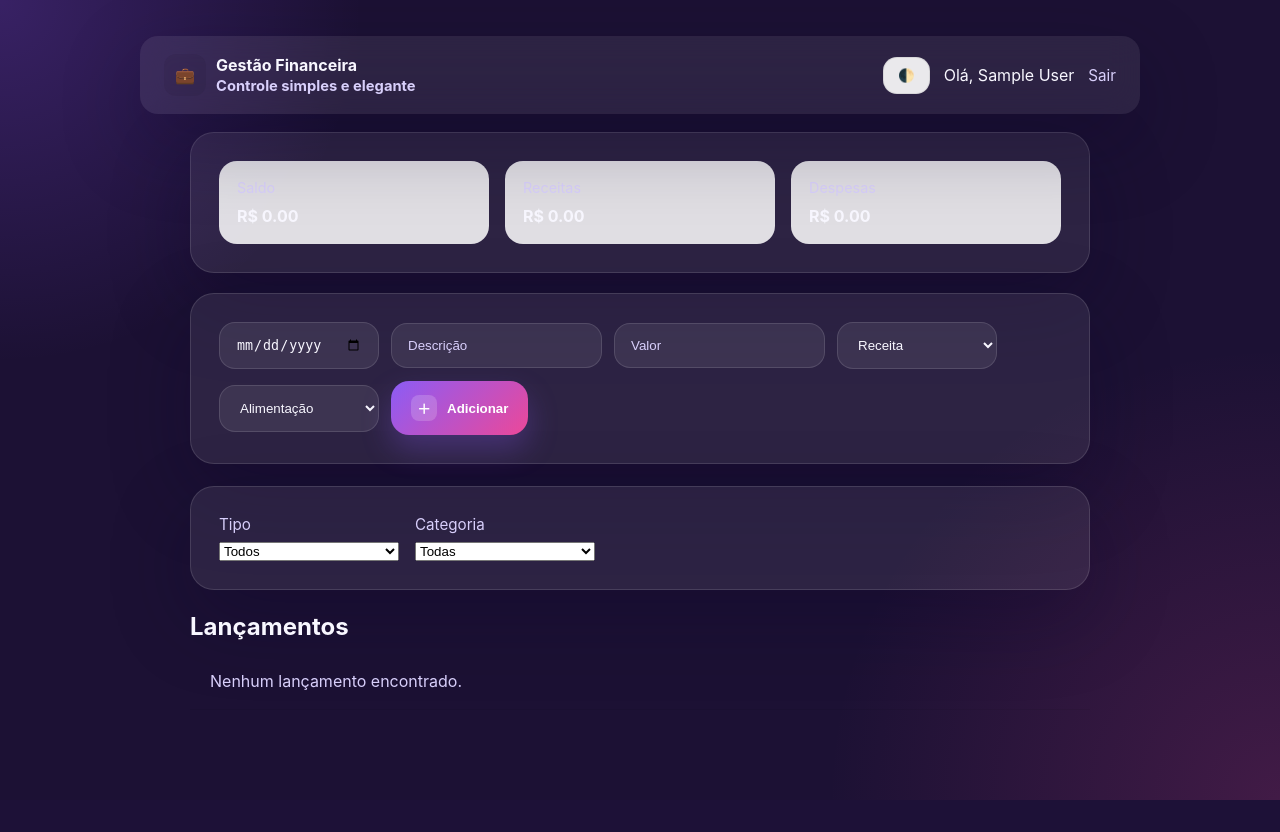
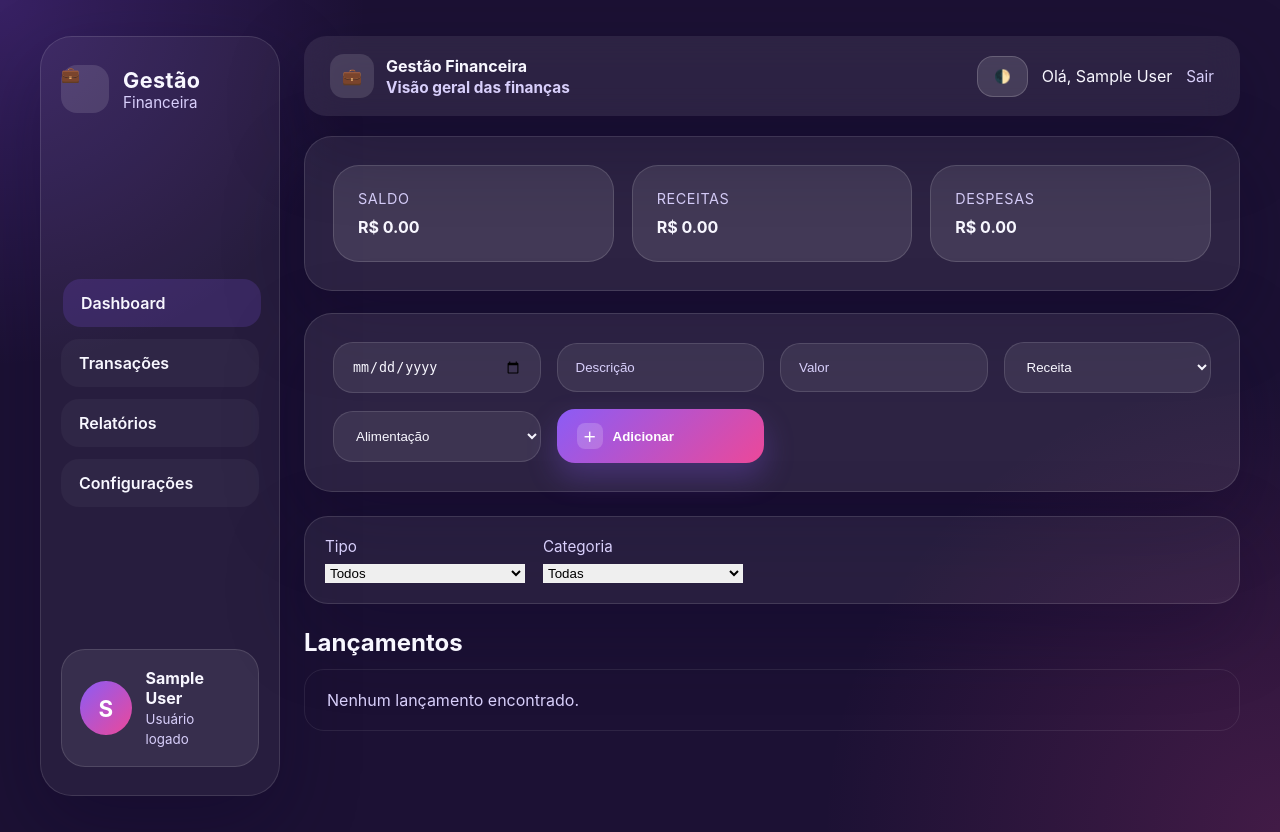
Before and after one commit to moiseseliashb/Projetos-do-Lab4, a PHP site: page / in a window 1280 px wide. Before the commit the page ends 800 px from the top, so only its background shows below. Run offline with PHP 8.4, Linux system fonts and the light colour scheme; the visitor is signed in with stand-in values (Sample User, id 1); data comes from the database, SQL or seed files in the repository; both versions use the stored data as it was after the commit; data that the repository does not hold is empty.

Commit message:
Tudo feito mas com deficièncias

```diff
--- a/assets/css/style.css
+++ b/assets/css/style.css
@@ -29,44 +29,52 @@
 
 * { box-sizing: border-box; margin: 0; padding: 0; }
 body { font-family: Inter, system-ui, Arial, sans-serif; background:var(--bg); color:var(--text); padding:20px; min-height:100vh; }
-.topbar{ display:flex; justify-content:space-between; align-items:center; padding:18px 24px; background:rgba(255,255,255,0.08); backdrop-filter: blur(16px); border-radius:18px; margin:16px auto; max-width:1000px; box-shadow:var(--shadow); transition: background 0.25s ease, color 0.25s ease }
-.auth-topbar{ max-width:1000px; }
-.brand{ display:flex; align-items:center; gap:10px; font-weight:700 }
-.brand-icon{ width:42px; height:42px; display:inline-flex; align-items:center; justify-content:center; border-radius:12px; background:rgba(0,0,0,0.06); }
-.brand-subtitle{ display:block; font-size:0.92rem; color:var(--muted); margin-top:2px; }
+.topbar{ display:flex; justify-content:space-between; align-items:center; padding:18px 26px; background:rgba(255,255,255,0.08); backdrop-filter: blur(18px); border-radius:22px; box-shadow:var(--shadow); transition: background 0.25s ease, color 0.25s ease; }
+.brand{ display:flex; align-items:center; gap:12px; font-weight:700 }
+.brand-icon{ width:44px; height:44px; display:inline-flex; align-items:center; justify-content:center; border-radius:14px; background:rgba(255,255,255,0.12); }
+.brand-subtitle{ display:block; font-size:0.96rem; color:var(--muted); margin-top:2px; }
 .controls{ display:flex; gap:14px; align-items:center }
 .btn-logout{ color:var(--muted); text-decoration:none; font-size:0.95rem }
-.container{ max-width:900px; margin:18px auto }
-.auth-page{ max-width:1000px; margin:36px auto; }
-.auth-layout{ display:grid; grid-template-columns: 1.05fr 0.95fr; gap:36px; align-items:center; }
-.auth-panel{ display:flex; justify-content:center; }
-.auth-image{ background:rgba(255,255,255,0.08); padding:34px; border-radius:28px; box-shadow:var(--shadow); border:1px solid rgba(255,255,255,0.12); }
-.auth-image img{ width:100%; height:auto; display:block; border-radius:24px; margin-bottom:24px; }
-.auth-copy{ margin-top:0; text-align:center; }
-.auth-copy h1{ margin-bottom:12px; font-size:2rem; line-height:1.1; color: #f6f1ff; }
-.auth-copy p{ color:var(--muted); line-height:1.75; font-size:1rem; }
-@media(max-width: 900px){ .auth-layout{ grid-template-columns:1fr; } .auth-page{ margin:24px auto; } .auth-image{ padding:24px; } }
-.card{ background:var(--card); border-radius:24px; padding:28px; box-shadow: var(--shadow); border:1px solid rgba(255,255,255,0.12); transition: transform 0.25s ease, box-shadow 0.25s ease, background 0.25s ease }
+.page-shell{ display:grid; grid-template-columns: 240px 1fr; gap:24px; max-width:1440px; margin:16px auto; padding:0 20px; }
+.sidebar{ display:flex; flex-direction:column; justify-content:space-between; gap:24px; padding:28px 20px; background:rgba(255,255,255,0.05); border:1px solid rgba(255,255,255,0.12); border-radius:32px; min-height:calc(100vh - 40px); box-shadow:var(--shadow); }
+.sidebar-brand{ display:flex; align-items:center; gap:14px; }
+.sidebar-icon{ width:48px; height:48px; display:flex; align-items:center; justify-content:center; border-radius:16px; background:rgba(255,255,255,0.12); font-size:1.4rem; }
+.sidebar-brand strong{ font-size:1.35rem; letter-spacing:0.02em; }
+.sidebar-brand span{ display:block; color:var(--muted); font-size:0.95rem; }
+.sidebar-nav{ display:flex; flex-direction:column; gap:12px; margin-top:24px; }
+.nav-link{ display:flex; align-items:center; gap:12px; padding:14px 18px; color:var(--text); text-decoration:none; border-radius:18px; background:rgba(255,255,255,0.04); transition: background 0.25s ease, transform 0.25s ease; font-weight:600; }
+.nav-link.active, .nav-link:hover{ background:rgba(139,92,246,0.18); transform: translateX(2px); }
+.sidebar-profile{ display:flex; align-items:center; gap:14px; padding:18px; background:rgba(255,255,255,0.08); border-radius:24px; border:1px solid rgba(255,255,255,0.12); }
+.profile-avatar{ width:54px; height:54px; display:flex; align-items:center; justify-content:center; border-radius:50%; background:linear-gradient(135deg, var(--primary), var(--accent)); color:white; font-weight:700; font-size:1.4rem; }
+.sidebar-profile strong{ display:block; font-size:1rem; }
+.sidebar-profile small{ color:var(--muted); }
+.main-area{ display:flex; flex-direction:column; gap:20px; }
+.app-shell{ display:flex; flex-direction:column; gap:20px; }
+.container{ width:100%; max-width:100%; }
+.auth-page, .auth-layout, .auth-panel, .auth-image, .auth-copy, .auth-card, .auth-header{ display:none; }
+.card{ background:var(--card); border-radius:28px; padding:28px; box-shadow: var(--shadow); border:1px solid rgba(255,255,255,0.12); transition: transform 0.25s ease, box-shadow 0.25s ease, background 0.25s ease }
 .card:hover{ transform: translateY(-2px); }
-.form-inline{ display:flex; gap:12px; align-items:center; flex-wrap:wrap }
-.form-inline input, .form-inline select, .auth-form input, .auth-form select { padding:14px 16px; border:1px solid var(--border); border-radius:16px; background:rgba(255,255,255,0.08); color:var(--text); min-width:160px; transition: border-color 0.25s ease, box-shadow 0.25s ease, background 0.25s ease }
-.form-inline input:focus, .form-inline select:focus, .auth-form input:focus, .auth-form select:focus { outline:none; border-color:var(--primary); box-shadow:0 0 0 4px rgba(56,189,248,0.15); }
+.form-inline{ display:grid; grid-template-columns: repeat(4, minmax(180px, 1fr)); gap:16px; align-items:center; margin-bottom:18px; }
+.form-inline input, .form-inline select { padding:16px 18px; border:1px solid rgba(255,255,255,0.12); border-radius:20px; background:rgba(255,255,255,0.08); color:var(--text); min-width:140px; transition: border-color 0.25s ease, box-shadow 0.25s ease, background 0.25s ease }
+.form-inline button{ min-width:180px; }
+.form-inline input:focus, .form-inline select:focus { outline:none; border-color:var(--accent); box-shadow:0 0 0 5px rgba(236,72,153,0.18); }
 .primary{ background: linear-gradient(135deg, var(--primary), var(--accent)); color:white; border:none; padding:14px 20px; border-radius:18px; cursor:pointer; display:inline-flex; align-items:center; gap:10px; font-weight:700; box-shadow:0 14px 30px rgba(139,92,246,0.28); transition: transform 0.25s ease, box-shadow 0.25s ease, opacity 0.25s ease }
 .primary:hover{ transform: translateY(-2px); box-shadow:0 18px 35px rgba(139,92,246,0.34); }
 .primary:active{ transform: translateY(0); }
 .secondary{ background: rgba(255,255,255,0.08); color: var(--text); border: 1px solid rgba(255,255,255,0.16); padding:14px 20px; border-radius:18px; cursor:pointer; display:inline-flex; align-items:center; gap:10px; justify-content:center; width:100%; transition: transform 0.25s ease, box-shadow 0.25s ease, background 0.25s ease }
 .secondary:hover{ transform: translateY(-1px); background: rgba(255,255,255,0.12); }
 .btn-icon{ display:inline-flex; align-items:center; justify-content:center; width:26px; height:26px; border-radius:8px; background:rgba(255,255,255,0.18); }
-.filters{ display:flex; gap:16px; align-items:center; justify-content:flex-start; flex-wrap:wrap; margin:22px 0; }
+.filters{ display:flex; gap:18px; align-items:center; justify-content:flex-start; flex-wrap:wrap; margin:24px 0; padding:20px; background:rgba(255,255,255,0.06); border:1px solid rgba(255,255,255,0.12); border-radius:24px; }
 .filters label{ display:flex; flex-direction: column; gap:8px; font-size:0.95rem; color:var(--muted); }
-.filters select{ min-width:180px; }
-.summary-grid{ display:grid; grid-template-columns: repeat(3, minmax(170px, 1fr)); gap:16px; margin-bottom:20px }
-.summary-grid div{ border-radius:18px; padding:18px; background:rgba(255,255,255,0.85); transition: background 0.25s ease }
-.label{ display:block; color:var(--muted); font-size:0.9rem; margin-bottom:10px; }
+.filters select{ min-width:200px; border:1px solid rgba(255,255,255,0.14); }
+.summary-grid{ display:grid; grid-template-columns: repeat(3, minmax(180px, 1fr)); gap:18px; margin-bottom:22px }
+.summary-grid div{ border-radius:26px; padding:24px; background:rgba(255,255,255,0.1); border:1px solid rgba(255,255,255,0.14); transition: transform 0.25s ease, background 0.25s ease; }
+.summary-grid div:hover{ transform: translateY(-2px); background:rgba(255,255,255,0.14); }
+.label{ display:block; color:var(--muted); font-size:0.9rem; margin-bottom:10px; text-transform: uppercase; letter-spacing:0.04em; }
 .list{ list-style:none; margin-top:12px }
-.list li{ padding:18px 20px; border-bottom:1px solid rgba(0,0,0,0.06); display:flex; justify-content:space-between; align-items:center; gap:16px; transition: transform 0.2s ease, background 0.2s ease }
-.list li:hover{ transform: translateY(-1px); background:rgba(255,255,255,0.5); }
-.entry-main{ display:flex; flex-direction:column; gap:8px; max-width:68%; }
+.list li{ padding:20px 22px; border-radius:20px; border:1px solid rgba(255,255,255,0.08); display:flex; justify-content:space-between; align-items:center; gap:16px; transition: transform 0.2s ease, background 0.2s ease, border-color 0.2s ease }
+.list li:hover{ transform: translateY(-1px); background:rgba(255,255,255,0.08); border-color:rgba(255,255,255,0.18); }
+.entry-main{ display:flex; flex-direction:column; gap:6px; max-width:70%; }
 .entry-main strong{ font-size:1rem; }
 .entry-value{ font-weight:700; }
 .muted{ color:var(--muted); font-size:0.92rem; }
@@ -87,6 +95,6 @@ body { font-family: Inter, system-ui, Arial, sans-serif; background:var(--bg); c
 .small a{ color:var(--primary); text-decoration:none; }
 .alert{ background: rgba(251, 113, 133, 0.14); color: #fb7185; padding:12px 14px; border-radius:12px; margin:10px 0; }
 input::placeholder{ color:var(--muted); }
-button#theme-toggle{ background:rgba(255,255,255,0.9); border:1px solid rgba(0,0,0,0.08); padding:10px 14px; border-radius:14px; cursor:pointer; transition: background 0.25s ease, transform 0.2s ease }
-button#theme-toggle:hover{ transform: translateY(-1px); }
+button#theme-toggle{ background:rgba(255,255,255,0.12); border:1px solid rgba(255,255,255,0.18); color:var(--text); padding:12px 16px; border-radius:16px; cursor:pointer; transition: background 0.25s ease, transform 0.2s ease, box-shadow 0.2s ease }
+button#theme-toggle:hover{ transform: translateY(-1px); background:rgba(255,255,255,0.18); box-shadow:0 10px 30px rgba(0,0,0,0.12); }
 body{ min-height:100vh; }
--- a/index.php
+++ b/index.php
@@ -14,12 +14,36 @@ $categories = $pdo->query('SELECT id, name FROM categories ORDER BY name')->fetc
   <meta name="color-scheme" content="light dark">
 </head>
 <body>
+  <div class="page-shell">
+    <aside class="sidebar">
+      <div class="sidebar-brand">
+        <span class="sidebar-icon">💼</span>
+        <div>
+          <strong>Gestão</strong>
+          <span>Financeira</span>
+        </div>
+      </div>
+      <nav class="sidebar-nav">
+        <a href="index.php" class="nav-link active">Dashboard</a>
+        <a href="#" class="nav-link">Transações</a>
+        <a href="#" class="nav-link">Relatórios</a>
+        <a href="#" class="nav-link">Configurações</a>
+      </nav>
+      <div class="sidebar-profile">
+        <div class="profile-avatar"><?php echo strtoupper(substr(current_user_name(),0,1)); ?></div>
+        <div>
+          <strong><?php echo htmlspecialchars(current_user_name()) ?></strong>
+          <small>Usuário logado</small>
+        </div>
+      </div>
+    </aside>
+    <section class="main-area">
       <header class="topbar">
         <div class="brand">
           <span class="brand-icon">💼</span>
           <div>
             <strong>Gestão Financeira</strong>
-        <span class="brand-subtitle">Controle simples e elegante</span>
+            <span class="brand-subtitle">Visão geral das finanças</span>
           </div>
         </div>
         <div class="controls">
@@ -28,7 +52,7 @@ $categories = $pdo->query('SELECT id, name FROM categories ORDER BY name')->fetc
           <a class="btn-logout" href="logout.php">Sair</a>
         </div>
       </header>
-  <main>
+      <main class="app-shell">
         <section id="app" class="container">
       <div class="card summary-grid">
         <div>
```
Also changed, not shown: data/gestao.db. Lines whose indentation alone changed are shown as unchanged.
